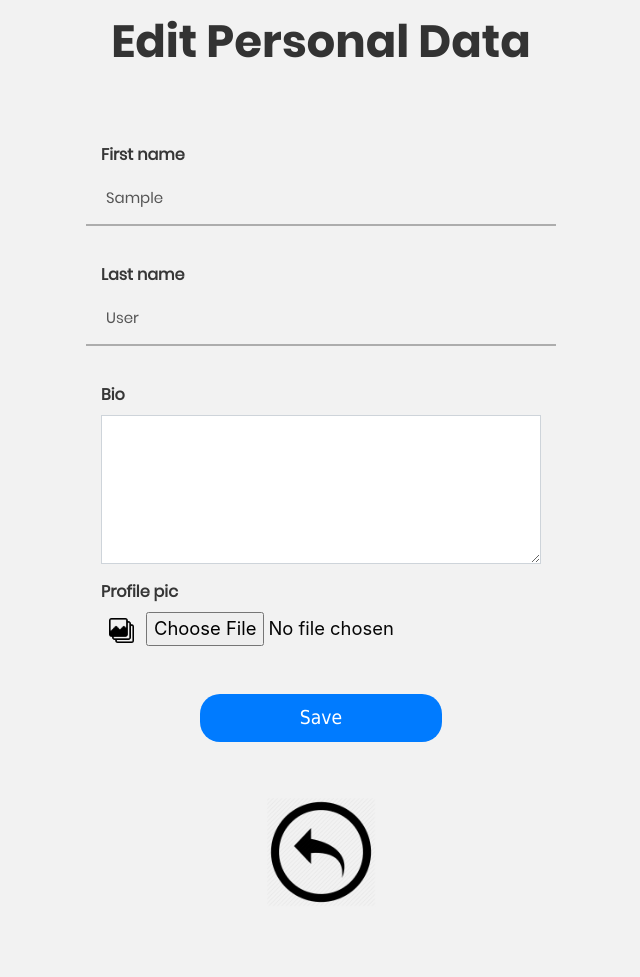
After one commit to Mohammed3tef/Django_Blog, a Django app: page /users/profile/edit/ in a window 1280 px wide. The commit adds this page. Shown: the whole page, without its empty margins (319-959 px from the left). Run offline with Django 4.2, Linux system fonts and the light colour scheme; the visitor is signed in with stand-in values (Sample User, id 1); some libraries are stand-ins or nearby versions.

Commit message:
edit template

```diff
--- /dev/null
+++ b/Dj_blog/users/templates/users/edit.html
@@ -0,0 +1,67 @@
+{% extends 'users/base.html' %} {% block content %} {% load static %}
+<link rel="stylesheet" href="{% static 'users/forms.css' %}" />
+
+<div class="limiter">
+  <div class="container-login100">
+    <div class="wrap-login200" style="text-align: center">
+      <form
+        class="login100-form validate-form"
+        method="POST"
+        enctype="multipart/form-data"
+      >
+        {% csrf_token %}
+        <span class="login100-form-title p-b-26"> Edit Personal Data </span>
+        <span class="login100-form-title p-b-48">
+          <i class="zmdi zmdi-font"></i>
+        </span>
+        {% for field in edit_form %}
+        <div
+          class="container wrap-input100 validate-input"
+          style="text-align: left"
+        >
+          <label for="{{ field.id_for_label }}" class="label"
+            >{{ field.label }}</label
+          >
+          <div class="mb-1">{{field}}</div>
+        </div>
+        {% endfor %}
+        <div class="container" style="text-align: left">
+          <div id="profile_picture_form">
+            {% for field in profile_form %}
+            <div class="mb-3">
+              <label for="{{ field.id_for_label }}" class="label"
+                >{{ field.label }}</label
+              >
+              {% if field.name == "profile_pic"%}
+              <img
+                class="ml-2 mr-2"
+                src="{% static 'users/imgs/images.png' %}"
+                height="25px"
+                width="25px"
+              />
+              {%endif%} {{field}}
+            </div>
+            {% endfor %}
+          </div>
+        </div>
+        <div class="container mt-5 mb-5" style="text-align: center">
+          <button class="btn-lg btn-primary" type="submit">Save</button>
+        </div>
+      </form>
+      <div class="mx-auto" style="text-align: center">
+        <a href="/users/profile" class="btn px-5">
+          <img
+            width="110"
+            height="100"
+            src="{% static 'users/imgs/back.png' %}"
+            alt="back button image"
+            srcset=""
+          />
+        </a>
+      </div>
+      <div class="m-5"></div>
+    </div>
+  </div>
+</div>
+
+{% endblock %}
--- a/Dj_blog/users/templates/users/profile.html
+++ b/Dj_blog/users/templates/users/profile.html
@@ -27,7 +27,9 @@
     <hr />
   </div>
 
-  <div class="container"></div>
+  <div class="container">
+       <a class="btn px-5 py-2 btn-primary" href="{% url 'edit_profile' %}" >Edit profile</a>
+  </div>
 </div>
 
 {% endblock %}
--- a/Dj_blog/users/urls.py
+++ b/Dj_blog/users/urls.py
@@ -10,4 +10,6 @@ urlpatterns = [
     path("profile/",views.profile , name="profile"),
     path('logout/',auth_views.LogoutView.as_view(template_name="users/logout.html"),name='logout'),
 
+    path("profile/edit/",views.edit_profile , name="edit_profile"),
+
 ]
--- a/Dj_blog/users/views.py
+++ b/Dj_blog/users/views.py
@@ -6,9 +6,6 @@ from django.contrib.auth import login, authenticate
 from django.core.mail import send_mail
 from django.contrib.auth.models import User
 from .util_funcs import isLocked , delete_profile_pic
-
-
-
 import logging
 # Create your views here.
 
@@ -114,7 +111,7 @@ def edit_profile(request):
             profile_form = ProfileForm(request.POST, request.FILES)
             user = request.user
             if(edit_form.is_valid()):
-                logging.log("valid edit form")
+                logging.info("valid edit form")
                 file = request.FILES.get("profile_pic")
                 user.first_name = request.POST["first_name"]
                 user.last_name = request.POST["last_name"]
@@ -125,10 +122,10 @@ def edit_profile(request):
                     user.profile.profile_pic = file
                 user.save()
                 user.profile.save()
-                logging.log(user.username + "  updated his profile")
+                logging.info(user.username + "  updated his profile")
                 return HttpResponseRedirect("/users/profile")
             else:
-                logging.log("invalid change form")
+                logging.info("invalid change form")
                 return HttpResponseRedirect("/")
         else:
             user = request.user
```
Also changed, not shown: Dj_blog/users/templates/users/header.html (+6 -6 lines), Dj_blog/media/error.png (added).
